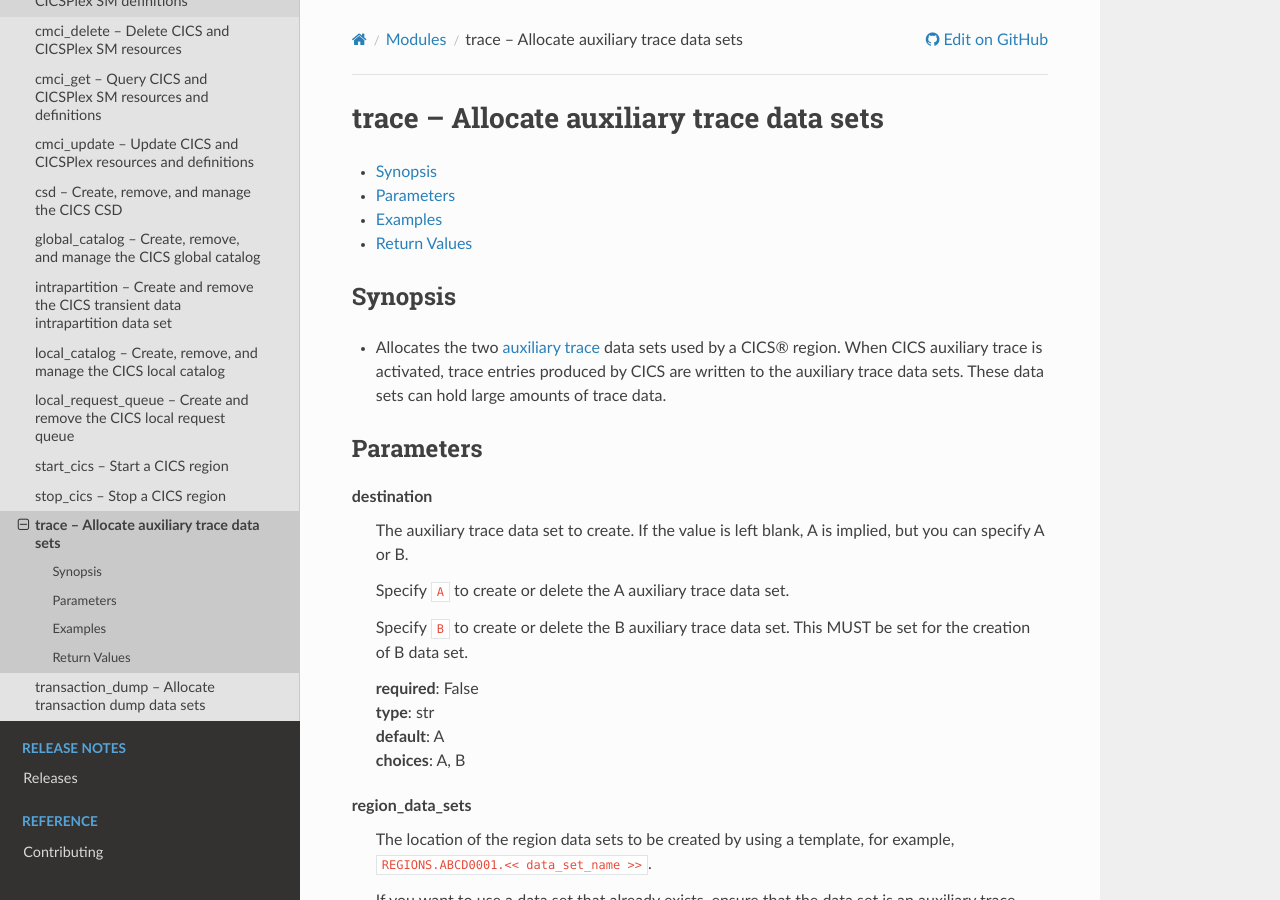
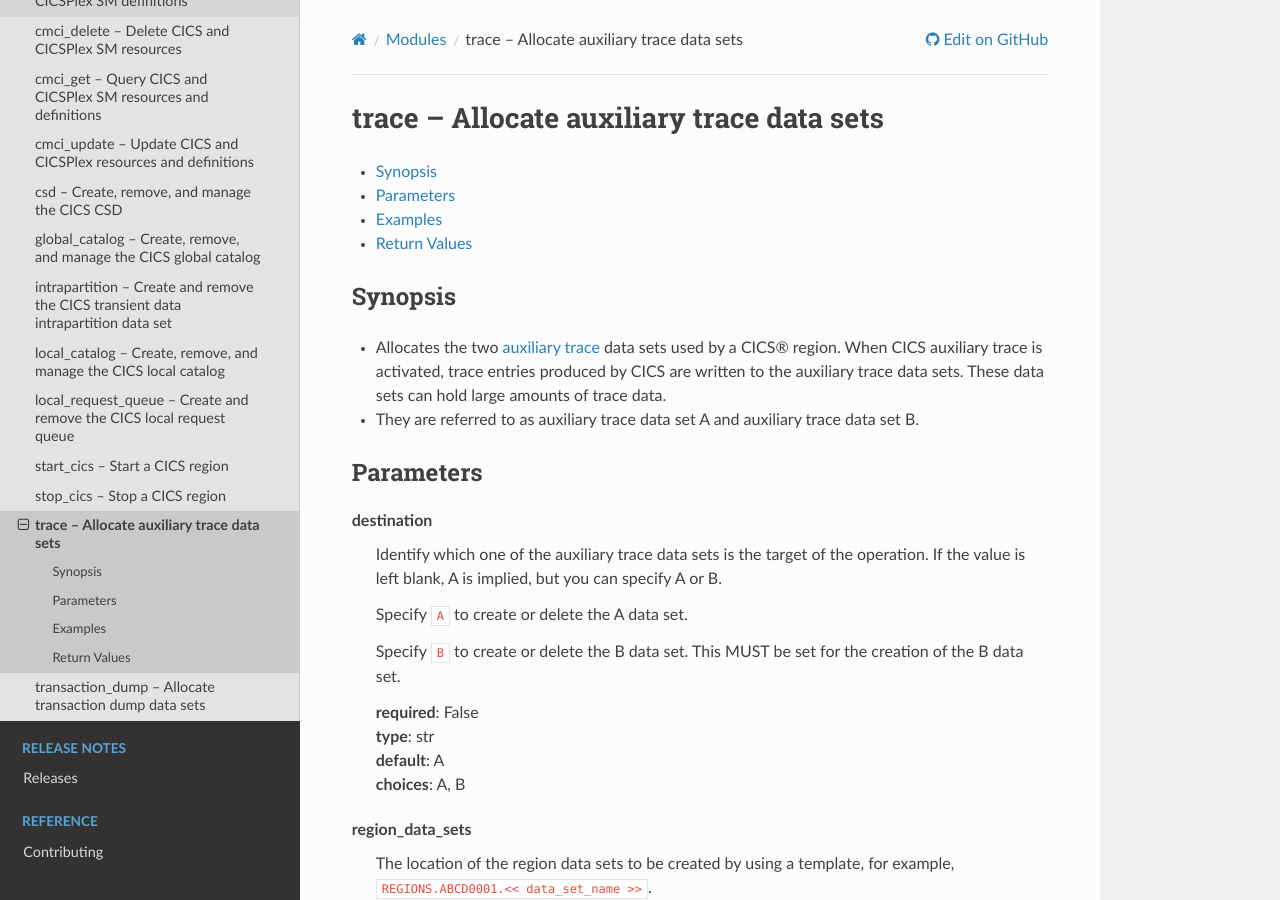
Before and after one commit to ansible-collections/ibm_zos_cics, a Sphinx documentation site: the page built from docs/source/modules/trace.rst, in a window 1280 px wide and 900 px high. Built offline with Sphinx 7.4.7 and the Read the Docs theme 2.0.0, drawn with Linux system fonts in a browser that asks for light colours.

Commit message:
More edits

```diff
--- a/docs/source/modules/trace.rst
+++ b/docs/source/modules/trace.rst
@@ -21,6 +21,7 @@ trace -- Allocate auxiliary trace data sets
 Synopsis
 --------
 - Allocates the two \ `auxiliary trace <https://www.ibm.com/docs/en/cics-ts/6.1?topic=sets-setting-up-auxiliary-trace-data>`__\  data sets used by a CICS® region. When CICS auxiliary trace is activated, trace entries produced by CICS are written to the auxiliary trace data sets. These data sets can hold large amounts of trace data.
+- They are referred to as auxiliary trace data set A and auxiliary trace data set B.
 
 
 
@@ -32,11 +33,11 @@ Parameters
 
 
 destination
-  The auxiliary trace data set to create. If the value is left blank, A is implied, but you can specify A or B.
+  Identify which one of the auxiliary trace data sets is the target of the operation. If the value is left blank, A is implied, but you can specify A or B.
 
-  Specify \ :literal:`A`\  to create or delete the A auxiliary trace data set.
+  Specify \ :literal:`A`\  to create or delete the A data set.
 
-  Specify \ :literal:`B`\  to create or delete the B auxiliary trace data set. This MUST be set for the creation of B data set.
+  Specify \ :literal:`B`\  to create or delete the B data set. This MUST be set for the creation of the B data set.
 
 
   | **required**: False
--- a/docs/source/modules/transaction_dump.rst
+++ b/docs/source/modules/transaction_dump.rst
@@ -21,6 +21,7 @@ transaction_dump -- Allocate transaction dump data sets
 Synopsis
 --------
 - Allocates the two \ `transaction dump <https://www.ibm.com/docs/en/cics-ts/6.1?topic=sets-defining-transaction-dump-data>`__\  data sets used by a CICS® region.
+- They are referred to as transaction dump data set A and transaction dump data set B.
 
 
 
@@ -32,7 +33,7 @@ Parameters
 
 
 destination
-  The transaction dump data set to create. If the value is left blank, A is implied, but you can specify A or B.
+  Identifies which one of the transaction dump data sets is the target of the operation. If the value is left blank, A is implied, but you can specify A or B.
 
   Specify \ :literal:`A`\  to create or delete the A transaction dump data set.
 
```
Also changed, not shown: 2 other files.
